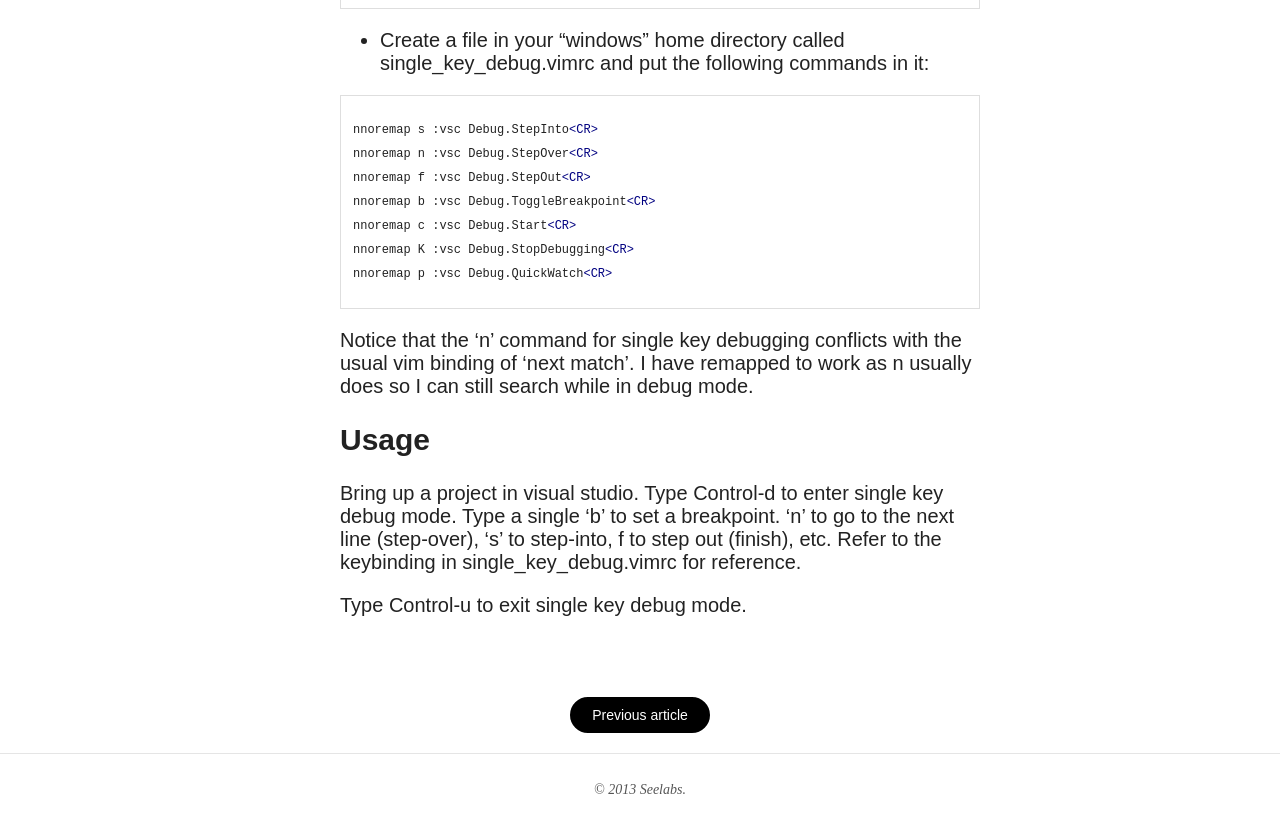
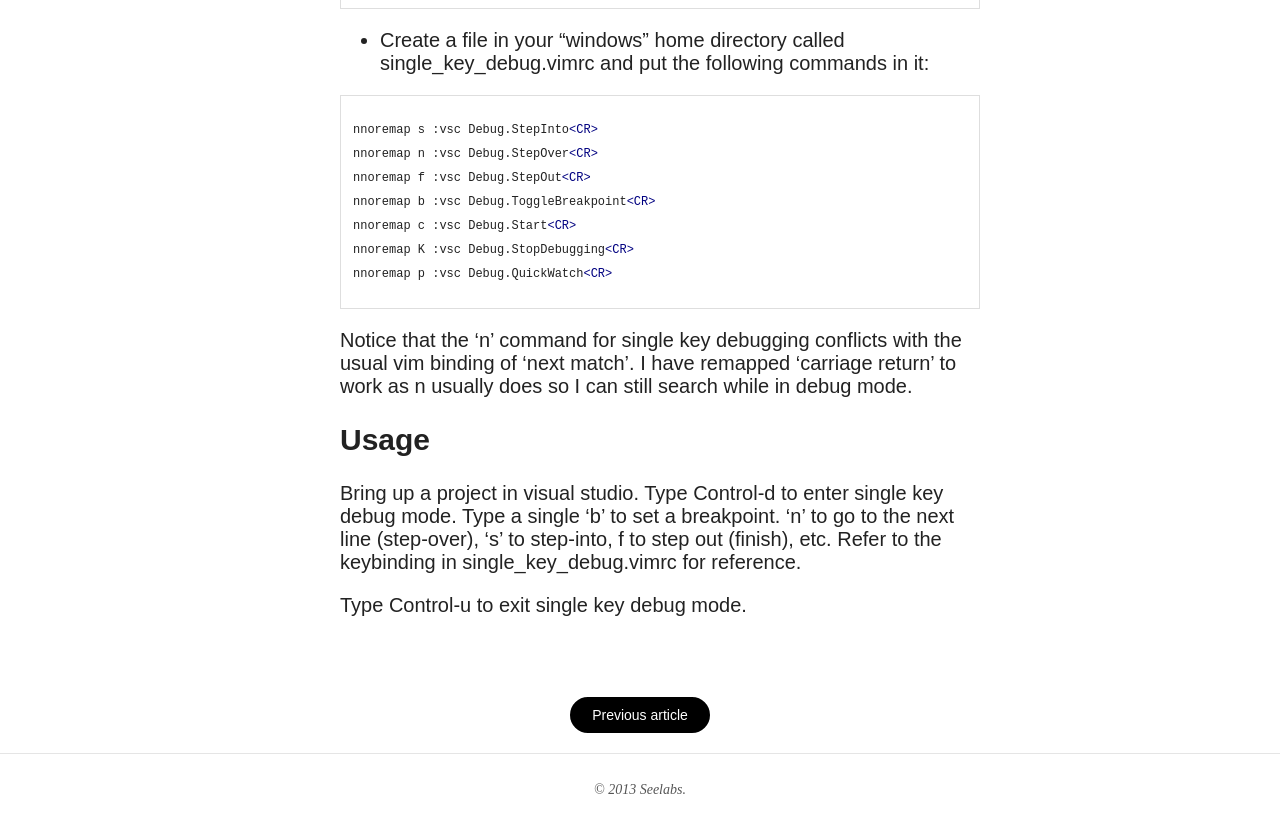
Before and after one commit to seelabs/seelabs.github.io, a Jekyll site: the page built from _posts/2013-12-30-vsvim-debug-settings.md, in a window 1280 px wide and 900 px high, scrolled down 1802 px. Shown: the top 833 px of the window. Built offline with Jekyll 4.4.1, drawn with Linux system fonts in a browser that asks for light colours; nearby versions of some CDN libraries.

Commit message:
<CR> was not showing up in text. replaced with "carriage return"

```diff
--- a/_posts/2013-12-30-vsvim-debug-settings.md
+++ b/_posts/2013-12-30-vsvim-debug-settings.md
@@ -70,8 +70,8 @@ nnoremap p :vsc Debug.QuickWatch<CR>
 
 
 Notice that the 'n' command for single key debugging conflicts with the usual vim
-binding of 'next match'. I have remapped <CR> to work as n usually does so I can
-still search while in debug mode.
+binding of 'next match'. I have remapped 'carriage return' to work as n usually
+does so I can still search while in debug mode.
 
 # Usage
 
```
